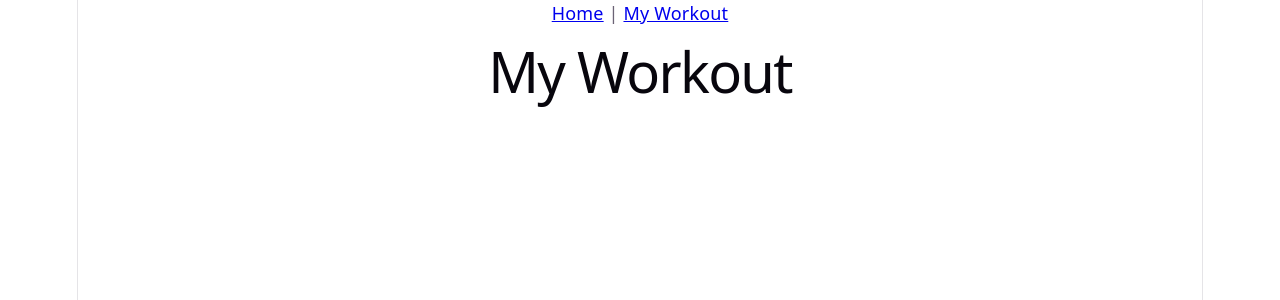
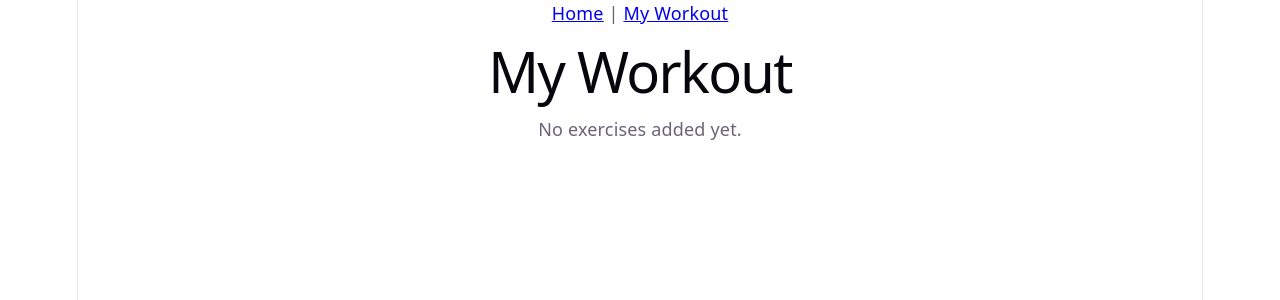
Before and after one commit to vestanja/Fitness_Exercise_Finder, a React (Vite) app in the folder fitness-exercise-finder/: page /workout in a window 1280 px wide. Shown: the top 300 px of the page. Built offline with nearby package versions, Linux system fonts and the light colour scheme.

Commit message:
Linked exercises to the workout page and added remove button on the workout page

```diff
--- a/fitness-exercise-finder/src/pages/Home.jsx
+++ b/fitness-exercise-finder/src/pages/Home.jsx
@@ -11,6 +11,10 @@ function Home() {
     };
 
     const addToWorkout = (exercise) => {
+        const savedExercises = JSON.parse(localStorage.getItem("workout")) || [];
+        savedExercises.push(exercise);
+
+        localStorage.setItem("workout", JSON.stringify(savedExercises));
         console.log("Added to workout:", exercise.name);
     };
 
--- a/fitness-exercise-finder/src/pages/Workout.jsx
+++ b/fitness-exercise-finder/src/pages/Workout.jsx
@@ -1,5 +1,48 @@
+
+import { useState, useEffect } from "react";
+
 function Workout() {
-    return <h1>My Workout</h1>;
+    const [workout, setWorkout] = useState([]);
+
+    useEffect(() => {
+        const savedWorkout = JSON.parse(
+            localStorage.getItem("workout") || "[]"
+        );
+
+        setWorkout(savedWorkout);
+    }, []);
+
+    const removeExercise = (index) => {
+        const updatedWorkout = workout.filter(
+            (exercise, i) => i !==index
+        );
+
+        setWorkout(updatedWorkout);
+        localStorage.setItem("workout", JSON.stringify(updatedWorkout));
+    }
+
+
+
+    return (
+        <div>
+            <h1>My Workout</h1>
+
+            {workout.length === 0 ? (
+                <p>No exercises added yet.</p>
+            ) : (
+                <ul>
+                    {workout.map((exercise, index) => (
+                        <li key={index}>
+                            {exercise.name}
+                            <button onClick={() => removeExercise(index)}>
+                                Remove
+                            </button>
+                        </li>
+                    ))}
+                </ul>
+            )}
+        </div>
+    );
 }
 
 export default Workout;
```
